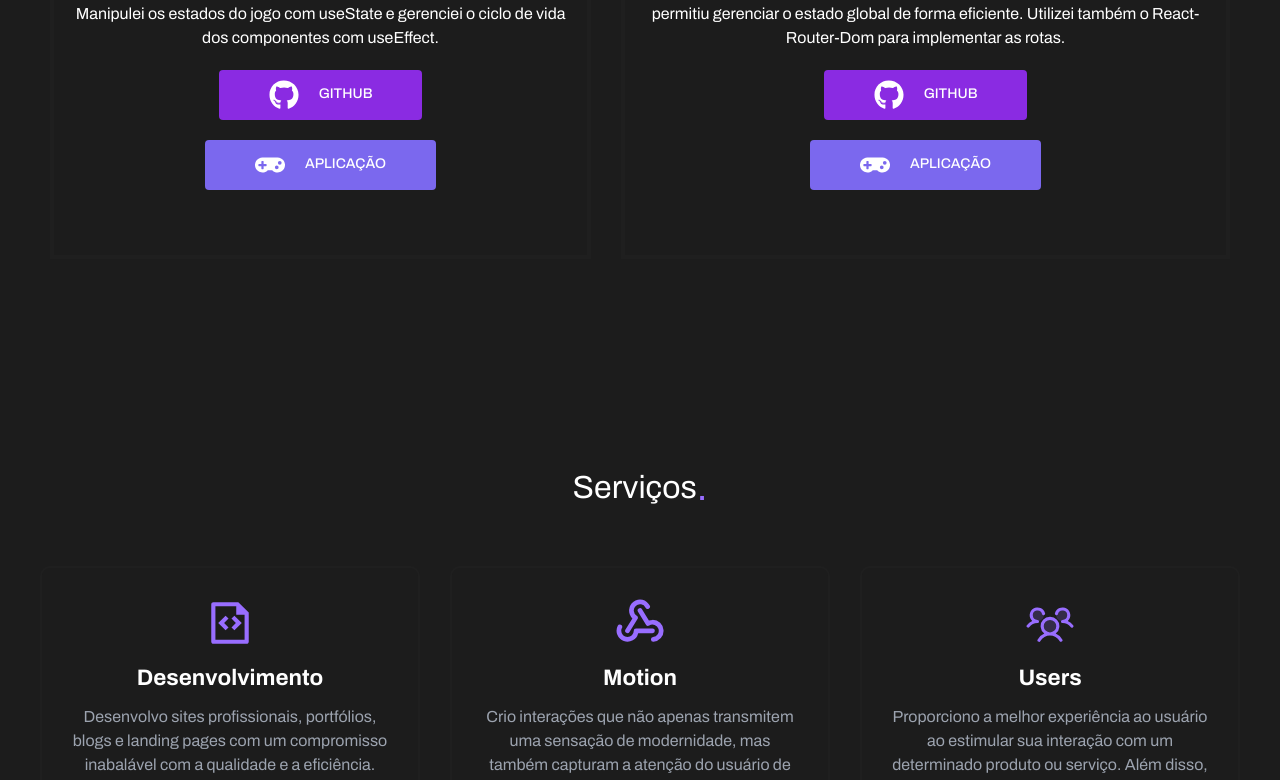
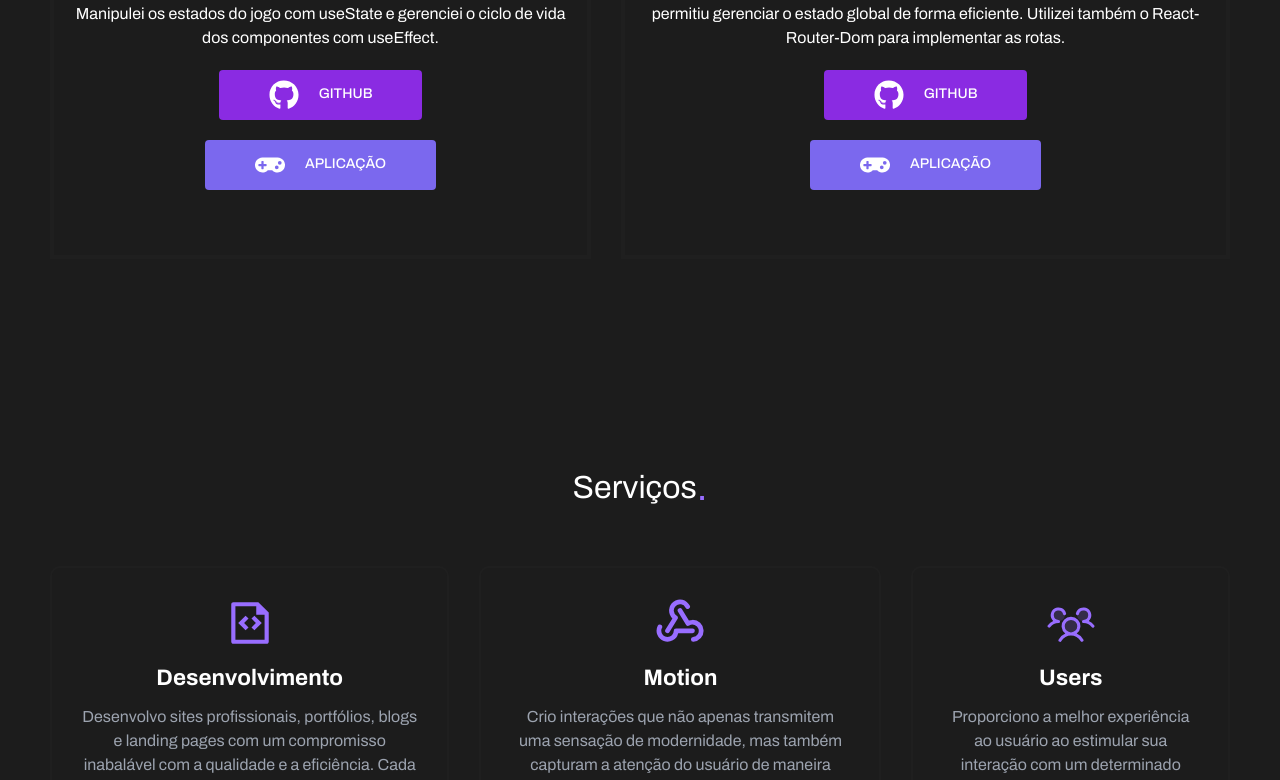
Before and after one commit to EbertPalmeira/Portfolio, a React (Vite) app: page / in a window 1280 px wide. Shown: the part 2008-2788 px from the top of the page. Built offline with nearby package versions, Linux system fonts and the light colour scheme.

Commit message:
alteracao

```diff
--- a/src/App.tsx
+++ b/src/App.tsx
@@ -10,6 +10,7 @@ import '@fontsource/archivo';
 import { createTheme, ThemeProvider } from '@mui/material';
 import Aside from './Components/Projetos'
 import Servicos from './Components/Serviços'
+import Conhecimentos from './Components/Conhecimentos'
 
 function App() {
   const theme = createTheme({
@@ -28,6 +29,7 @@ function App() {
         <Main/>
         <Aside/>
         <Servicos/>
+        <Conhecimentos/>
       </ThemeProvider>
     </Grid>
   )
--- a/src/Components/Conhecimentos/index.tsx
+++ b/src/Components/Conhecimentos/index.tsx
@@ -1,11 +1,101 @@
-import React from 'react'
-import Grid from '@mui/material/Grid'
+import React, { useState } from 'react'
+import {Grid,Box, Typography} from '@mui/material'
+import { FaHtml5,FaCss3Alt,FaJs,FaReact,FaWordpress } from "react-icons/fa";
+import { SiTypescript,SiStyledcomponents,SiMui } from "react-icons/si";
 
 const Conhecimentos = () => {
+
+  const customTypographyStyles = () => ({
+    padding:'20px',
+    border:'2px solid #1f1f1f',
+    color:'#986dff',
+    transition:"0.5s",
+
+    ':hover':{
+      border:'2px solid #986dff',
+    }
+
+    })
+
+    const [text,setText]= useState('')
+
+
   return (
-    <Grid container >
+    <>
+    <Grid sx={{
+      marginTop:'50px',
+      display:'grid',
+      gridTemplateColumns:'450px 500px',
+      gap:'100px',
+      justifyContent:'center',
+    }}>
+      <Box >
+
+
+          <Typography sx={{
+            display:'flex',
+            color:'#fff',
+            fontSize:'2em',
+          }}>
+            Conhecimentos
+            <Typography sx={{color:'#986dff',fontSize:'1.2em', alignItems:'center',textAlign:'center'}}> .</Typography>
+          </Typography>
+
+          <Typography sx={{
+
+          }}>
+            {text}
+          </Typography>
+          </Box>
+
+      <Box sx={{
+        display:'flex',
+        gap:"20px",
+        flexWrap:'wrap',
+        alignItems:"center"
+
+      }}>
+
+        <Typography sx={customTypographyStyles}>
+          <FaHtml5 size={60}/>
+        </Typography>
+
+        <Typography sx={customTypographyStyles}>
+          <FaCss3Alt size={60}/>
+        </Typography>
+
+        <Typography sx={customTypographyStyles}>
+          <FaJs size={60}/>
+        </Typography>
+
+        <Typography sx={customTypographyStyles}>
+          <FaReact size={60}/>
+        </Typography>
+
+        <Typography sx={customTypographyStyles}>
+          <SiTypescript size={60} />
+        </Typography>
+
+        <Typography sx={customTypographyStyles}>
+          <SiStyledcomponents size={60} />
+        </Typography>
+
+        <Typography sx={customTypographyStyles}>
+          <SiMui size={60} />
+        </Typography>
+      </Box>
+
+
 
     </Grid>
+
+    {/* footer */}
+    <Box sx={{
+      marginTop:'100px'
+    }}>
+      <Typography >a</Typography>
+    </Box>
+    </>
   )
 }
 
--- a/src/Components/Serviços/index.tsx
+++ b/src/Components/Serviços/index.tsx
@@ -1,13 +1,19 @@
-import React from 'react'
 import {Grid, Typography} from '@mui/material'
-import { FaLaptopCode } from "react-icons/fa";
 import { RiFileCodeLine } from "react-icons/ri";
 import { PiWebhooksLogoBold,PiUsersThreeDuotone } from "react-icons/pi"
-
+import Paper from '@mui/material/Paper';
+import { styled } from '@mui/material/styles';
 
 
 
 const Servicos = () => {
+
+    const item = styled(Paper)(({ theme }) => ({
+        padding: theme.spacing(1),
+        textAlign: 'center',
+        display:"flex",
+        color: theme.palette.text.secondary,
+      }));
 
 
   return (
@@ -23,12 +29,22 @@ const Servicos = () => {
        Serviços
         <Typography sx={{color:'#986dff',fontSize:'1.2em', alignItems:'center',textAlign:'center'}}> .</Typography>
      </Typography>
-    <Grid container sx={{
-        marginTop:'50px',
-        display:'grid',
-        gridTemplateColumns:'repeat(3,380px)',
-        justifyContent:'center',
-        gap:'30px',
+
+    <Grid sx={{
+       display: 'flex',
+       justifyContent: 'center',
+       alignItems: 'center',
+       padding: '50px',
+       gap: '30px',
+       '@media (max-width: 1200px)': {
+         gap: '20px',
+         flexDirection: 'column',
+       },
+       '@media (max-width: 800px)': {
+         flexDirection: 'column',
+         gap: '20px',
+       }
+
 
 
     }}>
@@ -36,14 +52,13 @@ const Servicos = () => {
 
         <Grid sx={{
          border: '2px solid #1f1f1f',
-            padding:'30px',
-            transition:'0.7s',
-            alignItems:"center",
-            borderRadius:'10px',
-            textAlign:'center',
-            ':hover':{
+         padding: '30px',
+         transition: '0.7s',
+         borderRadius: '10px',
+         textAlign: 'center',
+         ':hover': {
            border: '2px solid #986dff'
-            }
+         },
         }}>
             <RiFileCodeLine size={50} color='#986dff' style={{marginBottom:'10px'}}/>
 
@@ -52,6 +67,11 @@ const Servicos = () => {
                 color:"#fff",
                 fontWeight:'bold',
                 marginBottom:'10px'
+                ,
+
+                '@media (max-width:350px)':{
+                   fontSize:'1em'
+                }
             }}>
                 Desenvolvimento
 
@@ -67,16 +87,17 @@ const Servicos = () => {
             </Typography>
         </Grid>
 
-        <Grid sx={{
+        <Grid   sx={{
          border: '2px solid #1f1f1f',
-            borderRadius:'10px',
-            padding:'30px',
-            transition:'0.7s',
-            alignItems:"center",
-            textAlign:'center',
-            ':hover':{
+         padding: '30px',
+         transition: '0.7s',
+         borderRadius: '10px',
+         textAlign: 'center',
+
+         ':hover': {
            border: '2px solid #986dff'
-            }
+         },
+
         }}>
             <PiWebhooksLogoBold size={50} color='#986dff' style={{marginBottom:'10px'}}/>
 
@@ -84,7 +105,11 @@ const Servicos = () => {
                 fontSize:'1.4em',
                 color:"#fff",
                 fontWeight:'bold',
-                marginBottom:'10px'
+                marginBottom:'10px',
+
+                '@media (max-width:350px)':{
+                   fontSize:'1em'
+                }
             }}>
                 Motion
 
@@ -101,16 +126,15 @@ const Servicos = () => {
 
         </Grid>
 
-        <Grid sx={{
+        <Grid   sx={{
           border: '2px solid #1f1f1f',
-            borderRadius:'10px',
-            padding:'30px',
-            transition:'0.7s',
-            alignItems:"center",
-            textAlign:'center',
-            ':hover':{
+          padding: '30px',
+          transition: '0.7s',
+          borderRadius: '10px',
+          textAlign: 'center',
+          ':hover': {
             border: '2px solid #986dff'
-            }
+          },
         }}>
             <PiUsersThreeDuotone size={50} color='#986dff' style={{
                 marginBottom:'10px',}}
@@ -120,7 +144,10 @@ const Servicos = () => {
                 fontSize:'1.4em',
                 color:"#fff",
                 fontWeight:'bold',
-                marginBottom:'10px'
+                marginBottom:'10px',
+                '@media (max-width:350px)':{
+                   fontSize:'1em'
+                }
             }}>
                 Users
 
```
Lines whose indentation alone changed are shown as unchanged.
